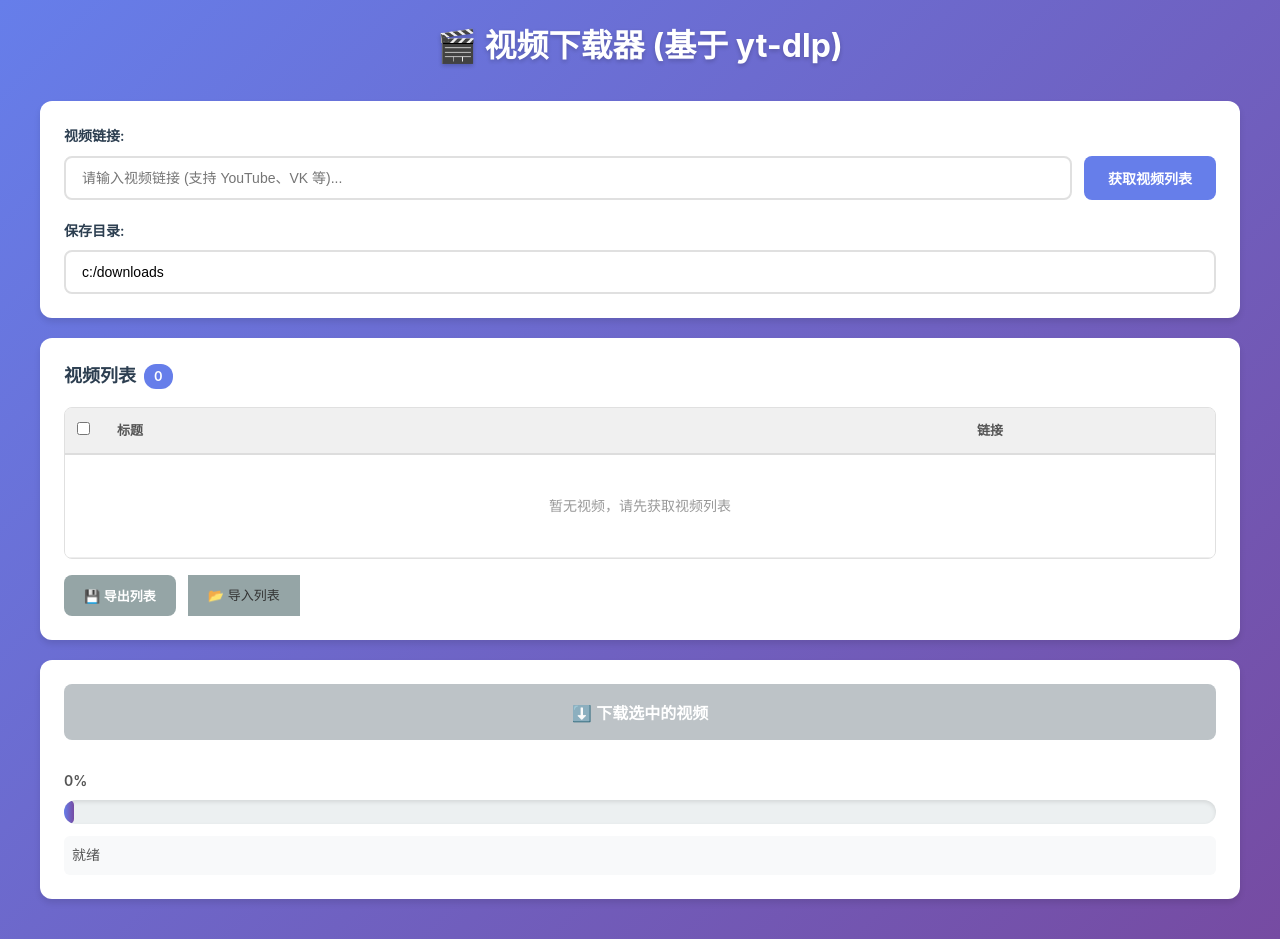
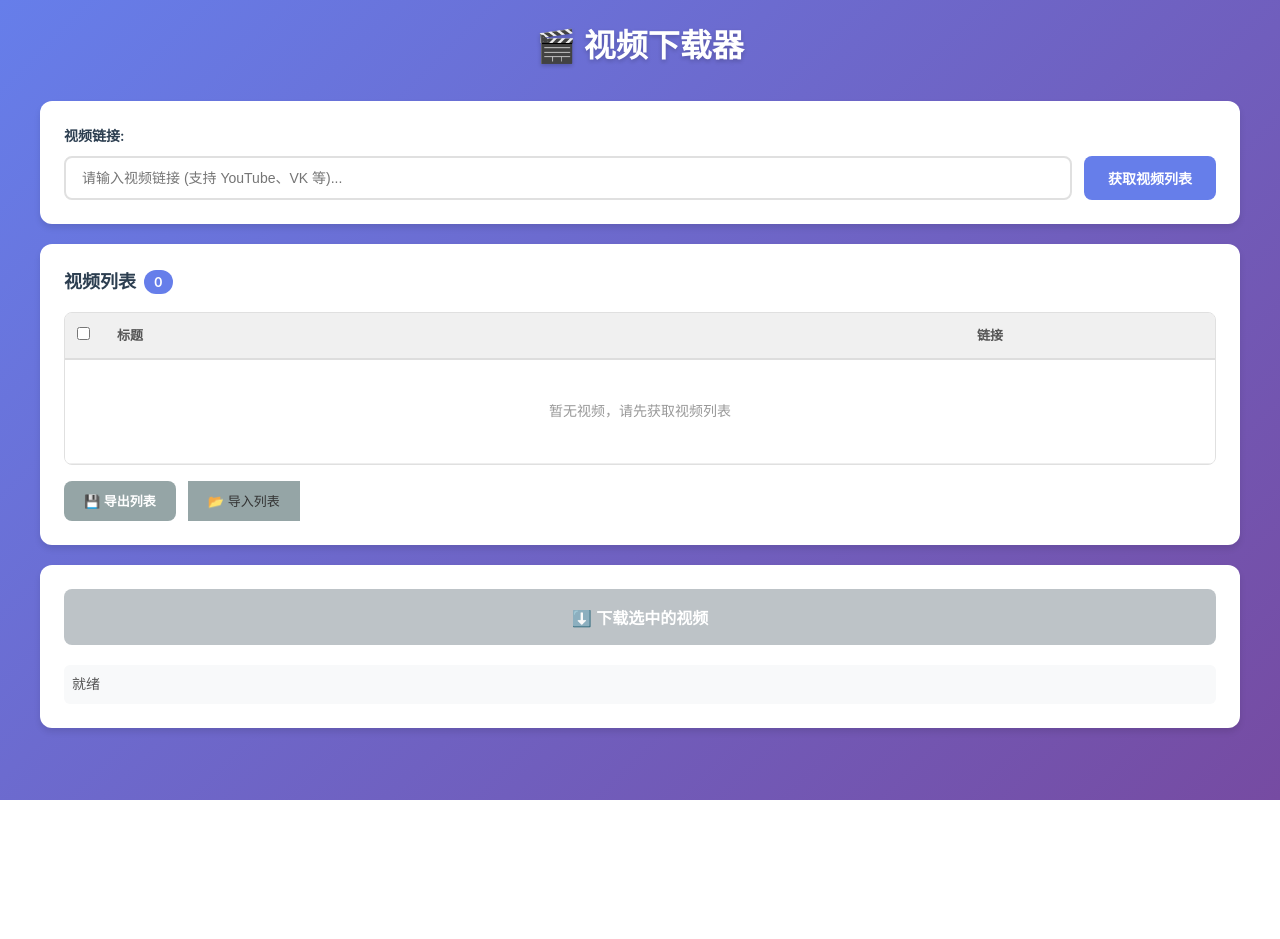
Before and after one commit to tonydasen/downloadvideo, a Flask app: page / in a window 1280 px wide. After the commit the page ends 800 px from the top, so only its background shows below. Run offline with Flask 3, Linux system fonts and the light colour scheme.

Commit message:
Add files via upload

```diff
--- a/templates/index.html
+++ b/templates/index.html
@@ -8,7 +8,7 @@
 </head>
 <body>
     <div class="container">
-        <h1>🎬 视频下载器 (基于 yt-dlp)</h1>
+        <h1>🎬 视频下载器</h1>
 
         <div class="panel">
             <div class="form-group">
@@ -16,13 +16,6 @@
                 <div class="input-group">
                     <input type="text" id="url" placeholder="请输入视频链接 (支持 YouTube、VK 等)...">
                     <button id="fetchBtn" onclick="fetchInfo()">获取视频列表</button>
-                </div>
-            </div>
-
-            <div class="form-group">
-                <label for="saveDir">保存目录:</label>
-                <div class="input-group">
-                    <input type="text" id="saveDir" value="c:/downloads">
                 </div>
             </div>
         </div>
@@ -66,13 +59,7 @@
                 ⬇️ 下载选中的视频
             </button>
 
-            <div class="progress-area">
-                <div class="progress-info">
-                    <span id="progressPercent">0%</span>
-                </div>
-                <div class="progress-bar">
-                    <div id="progressFill" class="progress-fill"></div>
-                </div>
+            <div class="status-area">
                 <div id="statusText" class="status-text">就绪</div>
             </div>
         </div>
```
